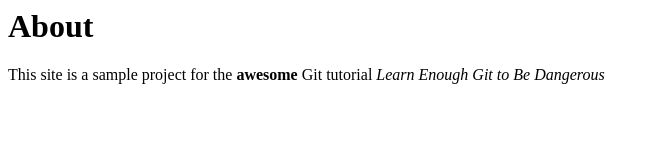
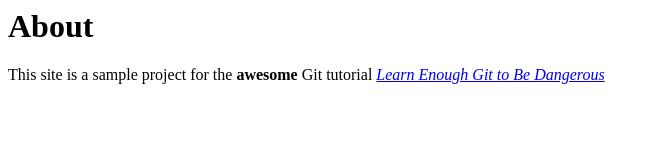
Before and after one commit to abdulhakeemidr/website, a plain HTML site: page about.html in a window 1280 px wide. Shown: the whole page, without its empty margins (0-660 px from the left). Drawn offline with Linux system fonts and the light colour scheme.

Commit message:
Add link to tutorial title

```diff
--- a/about.html
+++ b/about.html
@@ -5,7 +5,7 @@
     <body>
         <h1>About</h1>
         <p>
-            This site is a sample project for the <strong>awesome</strong> Git tutorial <em>Learn Enough Git to Be Dangerous</em>
+            This site is a sample project for the <strong>awesome</strong> Git tutorial <a href="https://www.learnenough.com/git-tutorial"><em>Learn Enough Git to Be Dangerous</em></a>
         </p>
     </body>
 </html>
```
